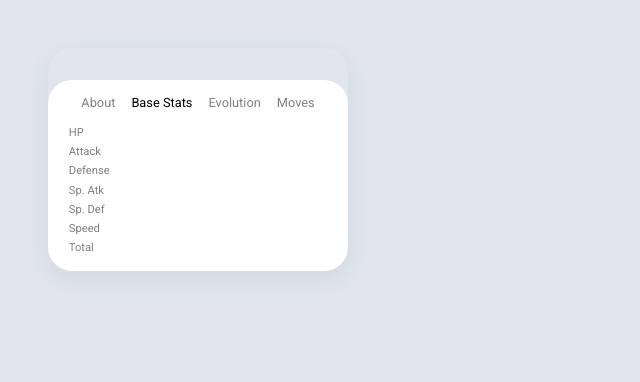
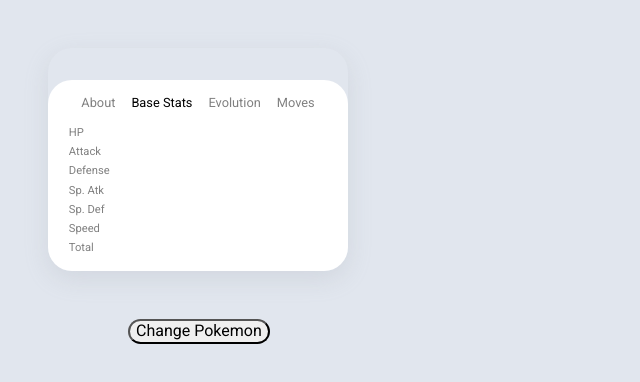
Before and after one commit to rmdbarbosa/pokedex-dio, a plain HTML site: page index.html in a window 1280 px wide. Shown: the whole page, without its empty margins (0-640 px from the left). Drawn offline with Linux system fonts and the light colour scheme; no server answers.

Commit message:
feat: add button to change pokemon

```diff
--- a/index.html
+++ b/index.html
@@ -49,6 +49,7 @@
         </div>
       </div>
     </section>
+    <button onClick="window.location.reload();">Change Pokemon</button>
 
     <!-- JS -->
     <script src="./main.js"></script>
--- a/styles.css
+++ b/styles.css
@@ -172,3 +172,12 @@ h1 {
   font-weight: bolder;
   color: black;
 }
+
+button {
+  margin-left: 8rem;
+  border-radius: 1rem;
+}
+
+button:hover {
+  scale: 105%;
+}
```
